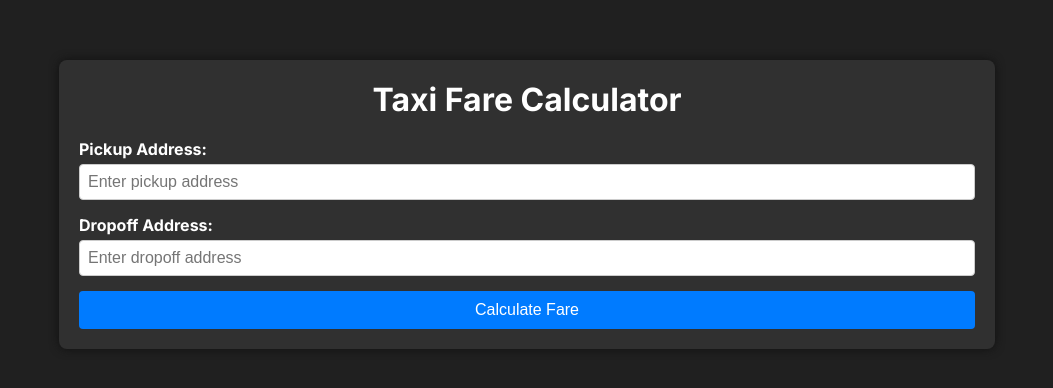
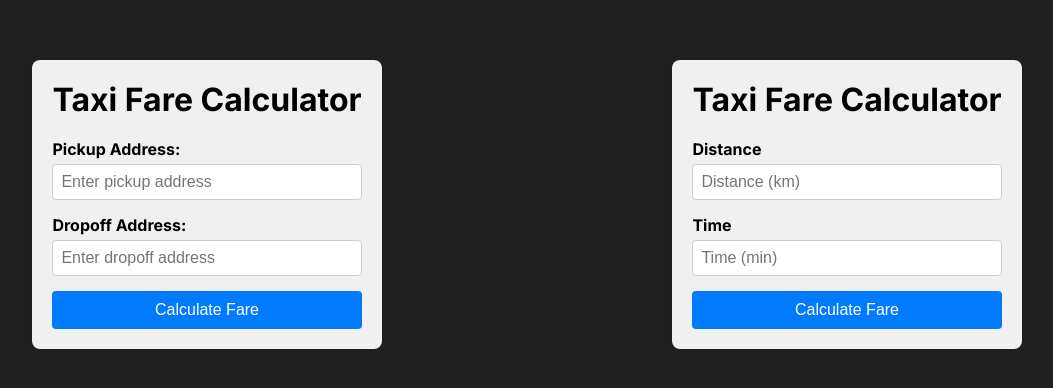
Before and after one commit to DouglasLindahl/taxibilen-calculator, a Next.js app: page / in a window 1280 px wide. Shown: the part 196-584 px from the top of the page, without its empty margins (113-1166 px from the left). Built offline with nearby package versions, Linux system fonts and the light colour scheme.

Commit message:
2 versions

```diff
--- a/src/app/page.js
+++ b/src/app/page.js
@@ -1,11 +1,13 @@
 import Image from "next/image";
 import styles from "./page.module.css";
 import TaxiForm from "@/components/taxiForm/page";
+import CalculateForm from "@/components/calculateForm/page";
 
 export default function Home() {
   return (
     <main className={styles.main}>
       <TaxiForm></TaxiForm>
+      <CalculateForm></CalculateForm>
     </main>
   );
 }
--- /dev/null
+++ b/src/components/calculateForm/page.js
@@ -0,0 +1,119 @@
+"use client";
+import { useState } from "react";
+import styled from "styled-components";
+
+const FormContainer = styled.div`
+  max-width: 400px;
+  margin: 0 auto;
+  padding: 20px;
+  background-color: #f0f0f0;
+  border-radius: 8px;
+  box-shadow: 0 0 10px rgba(0, 0, 0, 0.1);
+`;
+
+const Title = styled.h1`
+  text-align: center;
+  margin-bottom: 20px;
+`;
+
+const FormGroup = styled.div`
+  margin-bottom: 15px;
+
+  label {
+    display: block;
+    margin-bottom: 5px;
+    font-weight: bold;
+  }
+
+  input[type="text"] {
+    width: 100%;
+    padding: 8px;
+    font-size: 16px;
+    border: 1px solid #ccc;
+    border-radius: 4px;
+    box-sizing: border-box;
+  }
+`;
+
+const Button = styled.button`
+  width: 100%;
+  padding: 10px;
+  background-color: #007bff;
+  color: white;
+  border: none;
+  border-radius: 4px;
+  cursor: pointer;
+  font-size: 16px;
+
+  &:hover {
+    background-color: #0056b3;
+  }
+`;
+
+const ErrorMessage = styled.div`
+  color: red;
+  margin-top: 10px;
+`;
+
+const SuccessMessage = styled.div`
+  color: green;
+  margin-top: 10px;
+`;
+
+export default function CalculateForm() {
+  const [distance, setDistance] = useState("");
+  const [time, setTime] = useState("");
+  const [price, setPrice] = useState(null);
+  const [error, setError] = useState("");
+
+  const calculateFare = () => {
+    const distanceNum = parseFloat(distance);
+    const timeNum = parseFloat(time);
+
+    if (isNaN(distanceNum) || isNaN(timeNum)) {
+      setError("Please enter valid numbers for distance and time.");
+      setPrice(null);
+      return;
+    }
+
+    let roundedTime = Math.ceil(timeNum / 5) * 5;
+    if (roundedTime < 15) {
+      roundedTime = 15;
+    }
+
+    const fare = 75 + (roundedTime / 60) * 400 + distanceNum * 19.75;
+    const roundedFare = Math.ceil(fare / 5) * 5;
+
+    setPrice(roundedFare);
+    setError("");
+  };
+
+  return (
+    <FormContainer>
+      <Title>Taxi Fare Calculator</Title>
+      <FormGroup>
+        <label>Distance</label>
+        <input
+          type="text"
+          placeholder="Distance (km)"
+          value={distance}
+          onChange={(e) => setDistance(e.target.value)}
+        />
+      </FormGroup>
+      <FormGroup>
+        <label>Time</label>
+        <input
+          type="text"
+          placeholder="Time (min)"
+          value={time}
+          onChange={(e) => setTime(e.target.value)}
+        />
+      </FormGroup>
+      <Button onClick={calculateFare}>Calculate Fare</Button>
+      {price !== null && (
+        <SuccessMessage>Total Fare: {price} SEK</SuccessMessage>
+      )}
+      {error && <ErrorMessage>{error}</ErrorMessage>}
+    </FormContainer>
+  );
+}
--- a/src/components/taxiForm/page.js
+++ b/src/components/taxiForm/page.js
@@ -1,16 +1,15 @@
 "use client";
-import React, { useState, useEffect } from "react";
+import React, { useState } from "react";
 import axios from "axios";
 import styled from "styled-components";
 
 const FormContainer = styled.div`
-  width: 70%;
+  max-width: 400px;
   margin: 0 auto;
   padding: 20px;
-  background-color: #303030;
-  color: white;
+  background-color: #f0f0f0;
   border-radius: 8px;
-  box-shadow: 0 0 10px #101010;
+  box-shadow: 0 0 10px rgba(0, 0, 0, 0.1);
 `;
 
 const Title = styled.h1`
@@ -20,7 +19,6 @@ const Title = styled.h1`
 
 const FormGroup = styled.div`
   margin-bottom: 15px;
-  position: relative;
 
   label {
     display: block;
@@ -35,29 +33,6 @@ const FormGroup = styled.div`
     border: 1px solid #ccc;
     border-radius: 4px;
     box-sizing: border-box;
-  }
-`;
-
-const SuggestionsList = styled.ul`
-  list-style: none;
-  margin: 0;
-  padding: 0;
-  position: absolute;
-  width: 100%;
-  background: #fff;
-  border: 1px solid #ccc;
-  border-radius: 4px;
-  max-height: 150px;
-  overflow-y: auto;
-  z-index: 1000;
-
-  li {
-    padding: 8px;
-    cursor: pointer;
-    color: black;
-    &:hover {
-      background-color: #f0f0f0;
-    }
   }
 `;
 
@@ -89,43 +64,8 @@ const SuccessMessage = styled.div`
 const TaxiForm = () => {
   const [pickup, setPickup] = useState("");
   const [dropoff, setDropoff] = useState("");
-  const [pickupSuggestions, setPickupSuggestions] = useState([]);
-  const [dropoffSuggestions, setDropoffSuggestions] = useState([]);
-  const [showPickupSuggestions, setShowPickupSuggestions] = useState(false);
-  const [showDropoffSuggestions, setShowDropoffSuggestions] = useState(false);
   const [price, setPrice] = useState(null);
   const [error, setError] = useState(null);
-
-  const fetchSuggestions = async (query, setSuggestions) => {
-    if (query.length < 3) {
-      setSuggestions([]);
-      return;
-    }
-
-    try {
-      const response = await axios.get(
-        `https://nominatim.openstreetmap.org/search?format=json&q=${encodeURIComponent(
-          query
-        )}`
-      );
-      setSuggestions(response.data);
-    } catch (err) {
-      console.error("Error fetching suggestions:", err);
-    }
-  };
-
-  useEffect(() => {
-    fetchSuggestions(pickup, setPickupSuggestions);
-  }, [pickup]);
-
-  useEffect(() => {
-    fetchSuggestions(dropoff, setDropoffSuggestions);
-  }, [dropoff]);
-
-  const handleSuggestionClick = (suggestion, setInput, setSuggestions) => {
-    setInput(suggestion.display_name);
-    setSuggestions([]);
-  };
 
   const getCoordinates = async (address) => {
     try {
@@ -134,10 +74,17 @@ const TaxiForm = () => {
           address
         )}`
       );
-      const { lat, lon, type } = response.data.find(
-        (result) => result.type !== "unclassified"
-      );
-      return { lat: parseFloat(lat), lon: parseFloat(lon) };
+      console.log(response);
+      let index = 0;
+      while (index < response.data.length) {
+        const { lat, lon, type } = response.data[index];
+        if (type !== "unclassified") {
+          return { lat: parseFloat(lat), lon: parseFloat(lon) };
+        }
+        index++;
+      }
+
+      throw new Error("Address not found");
     } catch (err) {
       throw new Error("Error fetching coordinates");
     }
@@ -204,28 +151,8 @@ const TaxiForm = () => {
           type="text"
           value={pickup}
           onChange={(e) => setPickup(e.target.value)}
-          onFocus={() => setShowPickupSuggestions(true)}
-          onBlur={() => setTimeout(() => setShowPickupSuggestions(false), 200)}
           placeholder="Enter pickup address"
         />
-        {showPickupSuggestions && pickupSuggestions.length > 0 && (
-          <SuggestionsList>
-            {pickupSuggestions.map((suggestion, index) => (
-              <li
-                key={index}
-                onMouseDown={() =>
-                  handleSuggestionClick(
-                    suggestion,
-                    setPickup,
-                    setPickupSuggestions
-                  )
-                }
-              >
-                {suggestion.display_name}
-              </li>
-            ))}
-          </SuggestionsList>
-        )}
       </FormGroup>
       <FormGroup>
         <label>Dropoff Address:</label>
@@ -233,28 +160,8 @@ const TaxiForm = () => {
           type="text"
           value={dropoff}
           onChange={(e) => setDropoff(e.target.value)}
-          onFocus={() => setShowDropoffSuggestions(true)}
-          onBlur={() => setTimeout(() => setShowDropoffSuggestions(false), 200)}
           placeholder="Enter dropoff address"
         />
-        {showDropoffSuggestions && dropoffSuggestions.length > 0 && (
-          <SuggestionsList>
-            {dropoffSuggestions.map((suggestion, index) => (
-              <li
-                key={index}
-                onMouseDown={() =>
-                  handleSuggestionClick(
-                    suggestion,
-                    setDropoff,
-                    setDropoffSuggestions
-                  )
-                }
-              >
-                {suggestion.display_name}
-              </li>
-            ))}
-          </SuggestionsList>
-        )}
       </FormGroup>
       <Button onClick={calculatePrice}>Calculate Fare</Button>
       {price && <SuccessMessage>Total Fare: {price} SEK</SuccessMessage>}
```
